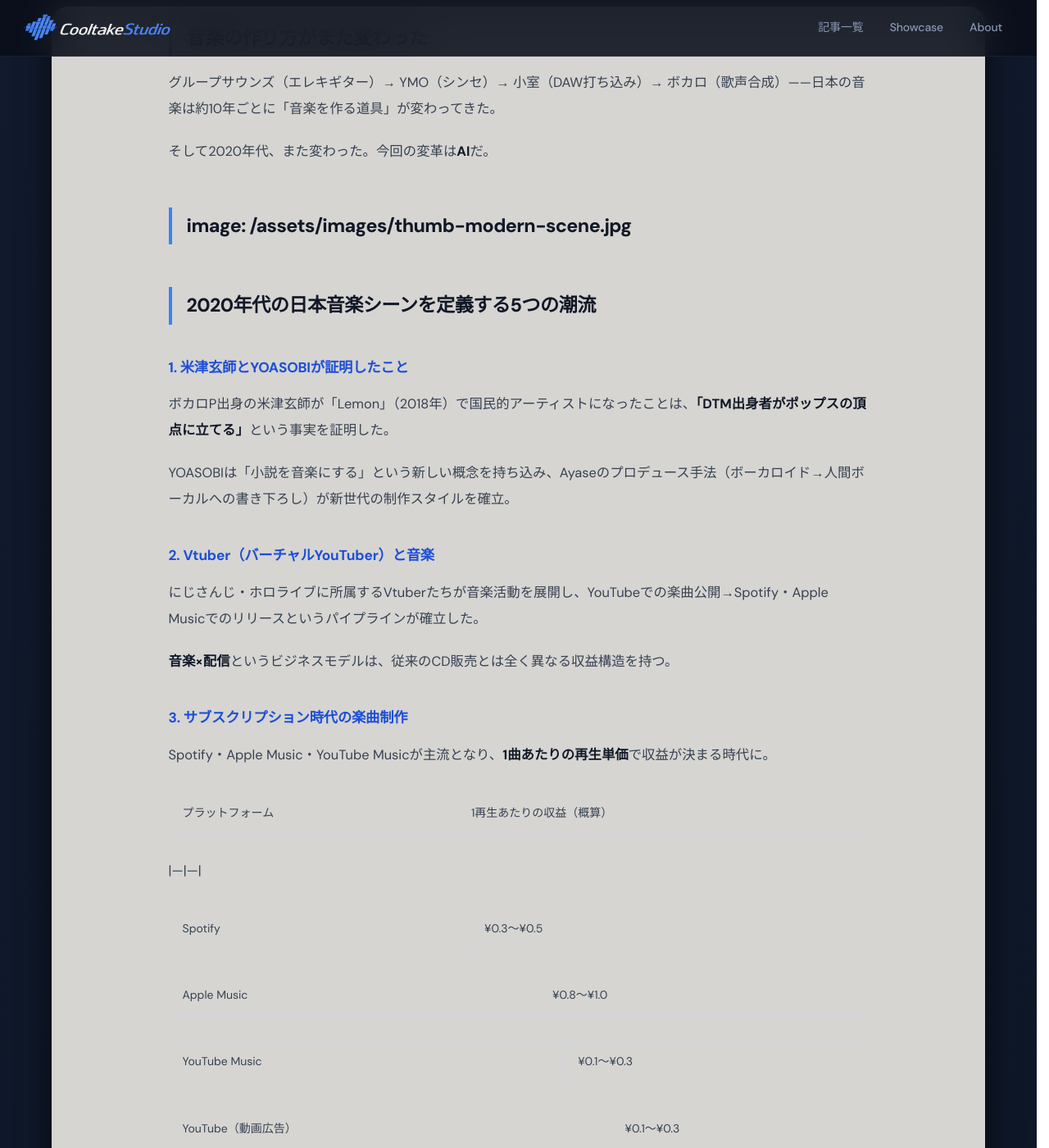
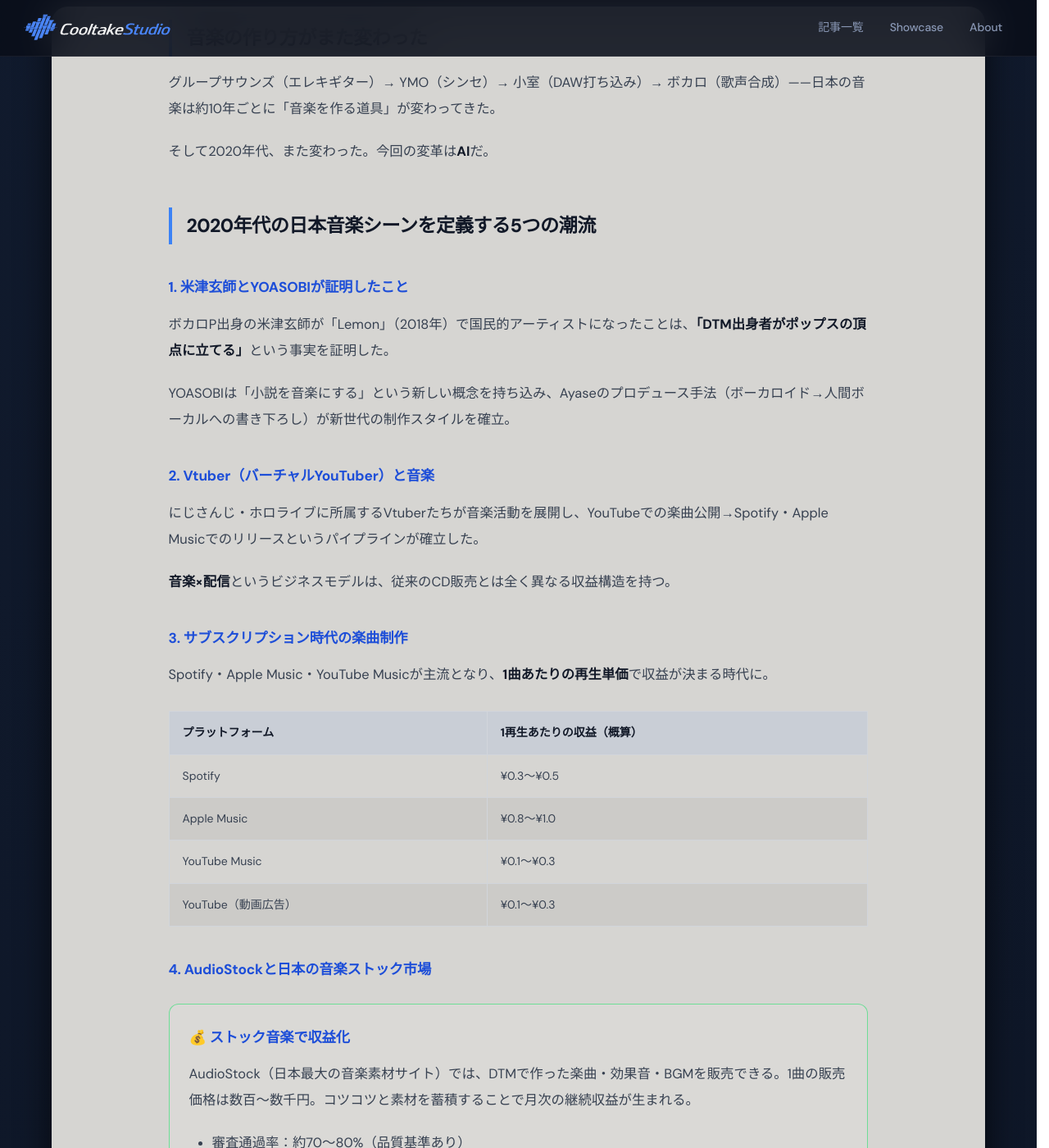
Before and after one commit to cooltake/cooltake-staging, a Jekyll site: the page built from _posts/2026-05-30-japan-music-18-modern-scene.md, in a window 1280 px wide and 1400 px high, scrolled down 369 px. Shown: the whole window at 82% size. Built offline with Jekyll 4.4.1, drawn with Linux system fonts in a browser that asks for light colours; some web fonts are replaced.

Commit message:
fix: remove body-leaked image/frontmatter in 2026-05-30-japan-music-18-modern-scene.md

```diff
--- a/_posts/2026-05-30-japan-music-18-modern-scene.md
+++ b/_posts/2026-05-30-japan-music-18-modern-scene.md
@@ -23,8 +23,6 @@
 
 
 
-image: /assets/images/thumb-modern-scene.jpg
----
 
 
 
@@ -65,15 +63,10 @@
 
 
 | プラットフォーム | 1再生あたりの収益（概算） |
-
 |---|---|
-
 | Spotify | ¥0.3〜¥0.5 |
-
 | Apple Music | ¥0.8〜¥1.0 |
-
 | YouTube Music | ¥0.1〜¥0.3 |
-
 | YouTube（動画広告） | ¥0.1〜¥0.3 |
 
 
@@ -114,7 +107,6 @@
 
 
 
----
 
 
 
@@ -176,7 +168,6 @@
 
 
 
----
 
 
 
@@ -200,7 +191,6 @@
 
 
 
----
 
 
 
@@ -255,7 +245,6 @@
 </div>
 
 
----
 
 
 
@@ -268,19 +257,12 @@
 
 
 | 項目 | Suno AI | 人間のDTM |
-
 |------|---------|---------|
-
 | 制作時間 | 数秒 | 数時間〜数日 |
-
 | ユニーク性 | 生成ごとに異なるが偶発的 | 意図した通りに作れる |
-
 | 感情の深さ | 表面的には自然 | 経験・感情が反映可能 |
-
 | 著作権 | 曖昧な部分あり | 明確に制作者のもの |
-
 | 修正の柔軟性 | 限定的（プロンプトのみ） | 細部まで自由に変更可能 |
-
 | AudioStock審査 | 現在は人間制作のみ通過 | 通過可能 |
 
 
@@ -325,7 +307,6 @@
 
 この流れがAI時代の「人間とAIの協働制作」の最前線だ。
 
----
 
 <div style="display:flex;justify-content:space-between;flex-wrap:wrap;gap:.8rem;margin:2rem 0;">
 <a href="/2026/05/30/japan-music-17-city-pop-revival/" style="display:inline-block;padding:.5rem 1rem;background:#e8edf2;border:1px solid #c8c5c0;border-radius:8px;color:#1e3a5f;text-decoration:none;font-size:.9rem;">← #17 シティポップ・リバイバル</a>
```
